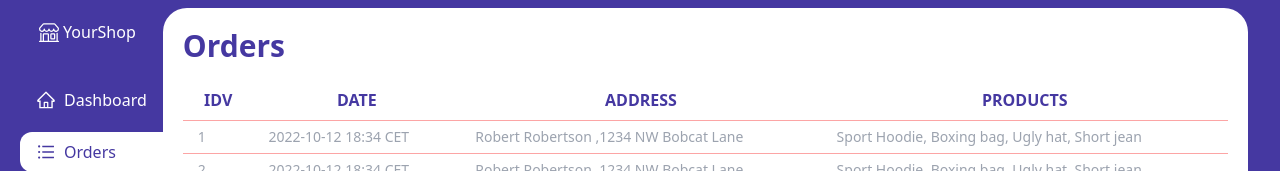
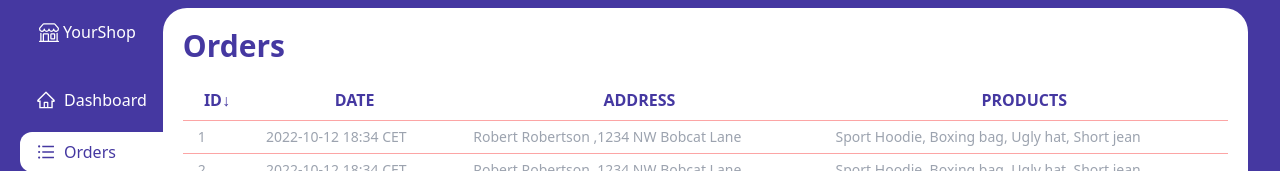
Before and after one commit to gift56/dashboard, a React (Vite) app: page /orders in a window 1280 px wide. Shown: the top 171 px of the page. Built offline with nearby package versions, Linux system fonts and the light colour scheme.

Commit message:
added some stuff

```diff
--- a/src/Page/Order.jsx
+++ b/src/Page/Order.jsx
@@ -104,8 +104,8 @@ const Order = () => {
                 {columns[ck]}
                 {sortingColumn === ck
                   ? sortDirection === "asc"
-                    ? "^"
-                    : "v"
+                    ? "↑"
+                    : "↓"
                   : ""}
               </th>
             ))}
```
